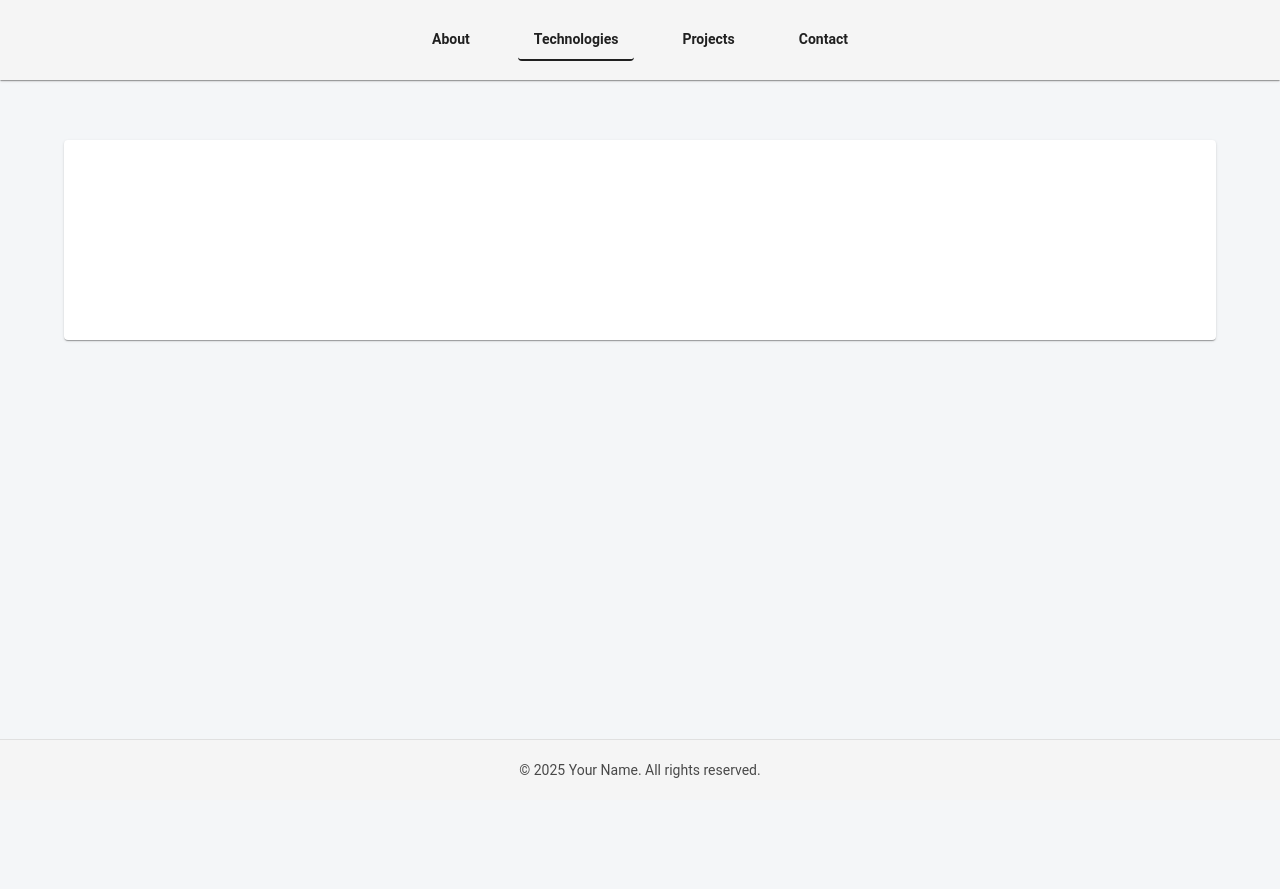
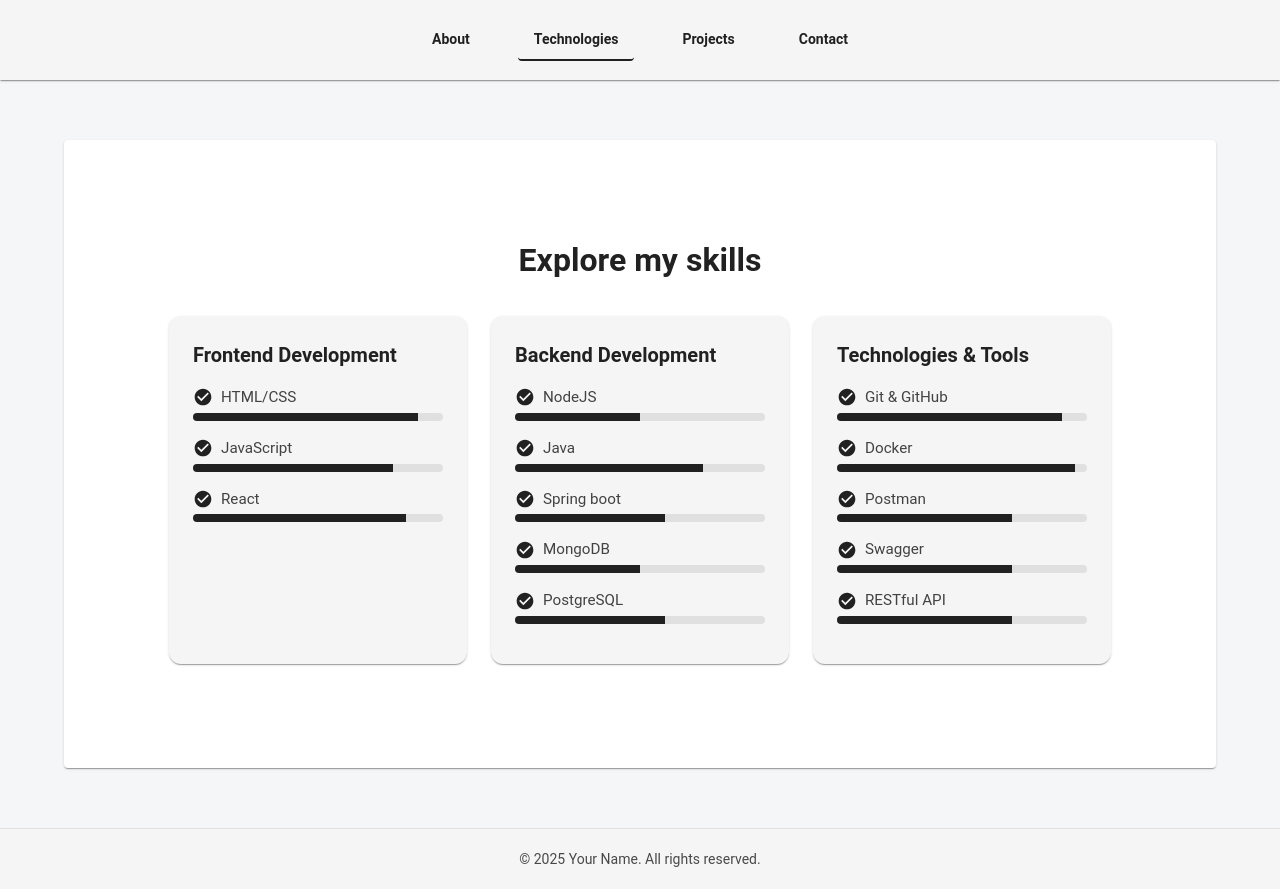
Before and after one commit to OfekSagiv/portfolio-page-spa, a React (Vite) app: page / in a window 1280 px wide. Both pictures are taken after a click on the button "Technologies". Before the commit the page ends 800 px from the top, so only its background shows below. Built offline with nearby package versions, Linux system fonts and the light colour scheme.

Commit message:
Added a new section to the portfolio website displaying categorized technical skills (Frontend, Backend, Tools). Each category is shown as a card with labeled skills and proficiency indicators.

```diff
--- a/package.json
+++ b/package.json
@@ -16,7 +16,8 @@
     "@mui/material": "^7.0.2",
     "react": "^19.0.0",
     "react-dom": "^19.0.0",
-    "react-scroll": "^1.9.3"
+    "react-scroll": "^1.9.3",
+    "styled-components": "^6.1.17"
   },
   "devDependencies": {
     "@eslint/js": "^9.21.0",
--- /dev/null
+++ b/src/components/SkillCard/SkillCard.jsx
@@ -0,0 +1,31 @@
+import React from "react";
+
+import {
+    CardWrapper,
+    CardTitle,
+    SkillItem,
+    SkillLabel,
+    SkillName,
+    SkillProgress,
+    ProgressBar,
+    CheckIcon,
+} from "./SkillCard.styles";
+
+export default function SkillCard({ title, skills }) {
+    return (
+        <CardWrapper>
+            <CardTitle>{title}</CardTitle>
+            {skills.map((skill) => (
+                <SkillItem key={skill.name}>
+                    <SkillLabel>
+                        <CheckIcon fontSize="small" />
+                        <SkillName>{skill.name}</SkillName>
+                    </SkillLabel>
+                    <SkillProgress>
+                        <ProgressBar style={{ width: `${skill.value}%` }} />
+                    </SkillProgress>
+                </SkillItem>
+            ))}
+        </CardWrapper>
+    );
+}
--- /dev/null
+++ b/src/components/SkillCard/SkillCard.styles.js
@@ -0,0 +1,53 @@
+import { styled } from "@mui/material/styles";
+import Box from "@mui/material/Box";
+import Typography from "@mui/material/Typography";
+import { CheckCircle } from "@mui/icons-material";
+
+export const CardWrapper = styled(Box)(({ theme }) => ({
+    backgroundColor: theme.palette.grey[100],
+    borderRadius: theme.shape.borderRadius * 3,
+    padding: theme.spacing(3),
+    boxShadow: theme.shadows[1],
+    flex: 1,
+    minWidth: 250,
+}));
+
+export const CardTitle = styled(Typography)(({ theme }) => ({
+    fontSize: "1.25rem",
+    fontWeight: 600,
+    color: theme.palette.grey[900],
+    marginBottom: theme.spacing(2),
+}));
+
+export const SkillItem = styled(Box)(({ theme }) => ({
+    marginBottom: theme.spacing(2),
+}));
+
+export const SkillLabel = styled(Box)(({ theme }) => ({
+    display: "flex",
+    alignItems: "center",
+    gap: theme.spacing(1),
+    marginBottom: theme.spacing(0.5),
+}));
+
+export const SkillName = styled(Typography)(({ theme }) => ({
+    fontSize: "0.95rem",
+    color: theme.palette.grey[800],
+}));
+
+export const SkillProgress = styled(Box)(({ theme }) => ({
+    backgroundColor: theme.palette.grey[300],
+    height: 8,
+    borderRadius: 4,
+    overflow: "hidden",
+}));
+
+export const ProgressBar = styled(Box)(({ theme }) => ({
+    backgroundColor: theme.palette.grey[900],
+    height: "100%",
+    transition: "width 0.3s ease-in-out",
+}));
+
+export const CheckIcon = styled(CheckCircle)(({ theme }) => ({
+    color: theme.palette.grey[900],
+}));
--- a/src/components/Technologies/Technologies.jsx
+++ b/src/components/Technologies/Technologies.jsx
@@ -1,26 +1,33 @@
 import React from "react";
+import SkillCard from "../SkillCard/SkillCard";
 import {
     Section,
     CardContainer,
-    TextColumn,
-    SideColumn,
-} from "../layout/SectionLayout.js";
+    CardHeading
+} from "../layout/SectionLayout";
+import {
+    SkillsContainer,
 
+    SkillsGrid,
+} from "./Technologies.styles";
 
-const Technologies = () => {
+import { frontend, backend, tools } from "../../constants/skillsData";
+
+function Technologies() {
     return (
-        <Section id="technologies">
+        <Section id="skills">
             <CardContainer>
-                <TextColumn>
-                    {/* some text*/}
-                </TextColumn>
-
-                <SideColumn>
-                    {/* some text*/}
-                </SideColumn>
+                <SkillsContainer>
+                    <CardHeading>Explore my skills</CardHeading>
+                    <SkillsGrid>
+                        <SkillCard title="Frontend Development" skills={frontend} />
+                        <SkillCard title="Backend Development" skills={backend} />
+                        <SkillCard title="Technologies & Tools" skills={tools} />
+                    </SkillsGrid>
+                </SkillsContainer>
             </CardContainer>
         </Section>
     );
-};
+}
 
 export default Technologies;
--- a/src/components/Technologies/Technologies.styles.js
+++ b/src/components/Technologies/Technologies.styles.js
@@ -0,0 +1,21 @@
+import { styled } from "@mui/material/styles";
+import Box from "@mui/material/Box";
+import Typography from "@mui/material/Typography";
+
+export const SkillsContainer = styled(Box)(({ theme }) => ({
+    display: "flex",
+    flexDirection: "column",
+    alignItems: "center",
+    gap: theme.spacing(4),
+    width: "100%",
+}));
+
+
+
+export const SkillsGrid = styled(Box)(({ theme }) => ({
+    display: "flex",
+    flexWrap: "wrap",
+    justifyContent: "center",
+    gap: theme.spacing(3),
+    width: "100%",
+}));
--- a/src/components/about/About.jsx
+++ b/src/components/about/About.jsx
@@ -1,33 +1,32 @@
 import React from "react";
-import { Typography, Button } from "@mui/material";
+import {Typography, Button} from "@mui/material";
 import DownloadIcon from "@mui/icons-material/Download";
 import aboutText from "../../constants/aboutText";
 import {
     Section,
     CardContainer,
-    TextColumn,
-    SideColumn,
 } from "../layout/SectionLayout.js";
 import {
     StyledAvatar,
     CVButtonWrapper,
 } from "./About.styles";
+import Box from "@mui/material/Box";
 
 const About = () => {
     return (
         <Section id="about">
             <CardContainer>
-                <TextColumn>
-                    <Typography variant="h6" sx={{ color: "#374151", mb: 1 }}>
+                <Box>
+                    <Typography variant="h6" sx={{color: "#374151", mb: 1}}>
                         {aboutText.greeting}
                     </Typography>
-                    <Typography variant="h4" sx={{ fontWeight: "bold", color: "#111827", pb: 2.5 }}>
+                    <Typography variant="h4" sx={{fontWeight: "bold", color: "#111827", pb: 2.5}}>
                         {aboutText.name}
                     </Typography>
                     <Typography
                         variant="body1"
                         component="p"
-                        sx={{ color: "#4b5563", maxWidth: 500, lineHeight: 1.6 }}
+                        sx={{color: "#4b5563", maxWidth: 500, lineHeight: 1.6}}
                     >
                         {aboutText.description}
                     </Typography>
@@ -38,7 +37,7 @@ const About = () => {
                             color="primary"
                             href="/cv.pdf"
                             download
-                            endIcon={<DownloadIcon />}
+                            endIcon={<DownloadIcon/>}
                             sx={{
                                 px: 4,
                                 py: 1.5,
@@ -48,11 +47,9 @@ const About = () => {
                             Download my CV
                         </Button>
                     </CVButtonWrapper>
-                </TextColumn>
+                </Box>
 
-                <SideColumn>
-                    <StyledAvatar src="/photo.png" alt="Ofek Sagiv" />
-                </SideColumn>
+                <StyledAvatar src="/photo.png" alt="Ofek Sagiv"/>
             </CardContainer>
         </Section>
     );
--- a/src/components/contact/Contact.jsx
+++ b/src/components/contact/Contact.jsx
@@ -3,21 +3,16 @@ import React from "react";
 import {
     Section,
     CardContainer,
-    TextColumn,
-    SideColumn,
+
 } from "../layout/SectionLayout.js";
 
 const Contact = () => {
     return (
         <Section id="contact">
             <CardContainer>
-                <TextColumn>
-                    {/* some text*/}
-                </TextColumn>
 
-                <SideColumn>
-                    {/* some text*/}
-                </SideColumn>
+
+
             </CardContainer>
         </Section>
     );
--- a/src/components/layout/SectionLayout.js
+++ b/src/components/layout/SectionLayout.js
@@ -1,5 +1,6 @@
 import { styled } from "@mui/material/styles";
 import Box from "@mui/material/Box";
+import Typography from "@mui/material/Typography";
 
 export const Section = styled("section")(({ theme }) => ({
     padding: theme.spacing(10, 2),
@@ -16,15 +17,10 @@ export const CardContainer = styled(Box)(({ theme }) => ({
     flexWrap: "wrap",
 }));
 
-export const TextColumn = styled(Box)(({ theme }) => ({
-    flex: 1,
-    minWidth: "300px",
-    textAlign: "left",
+
+
+export const CardHeading = styled(Typography)(({ theme }) => ({
+    fontSize: "2rem",
+    fontWeight: 600,
+    color: theme.palette.grey[900],
 }));
-
-export const SideColumn = styled(Box)(({ theme }) => ({
-    flex: "0 0 auto",
-    display: "flex",
-    justifyContent: "center",
-    alignItems: "center",
-}));
--- a/src/components/projects/Projects.jsx
+++ b/src/components/projects/Projects.jsx
@@ -2,8 +2,6 @@ import React from "react";
 import {
     Section,
     CardContainer,
-    TextColumn,
-    SideColumn,
 } from "../layout/SectionLayout.js";
 
 
@@ -11,13 +9,7 @@ const Projects = () => {
     return (
         <Section id="projects">
             <CardContainer>
-                <TextColumn>
-                    {/* some text*/}
-                </TextColumn>
 
-                <SideColumn>
-                    {/* some text*/}
-                </SideColumn>
             </CardContainer>
         </Section>
     );
--- /dev/null
+++ b/src/constants/skillsData.js
@@ -0,0 +1,21 @@
+export const frontend = [
+    { name: "HTML/CSS", value: 90 },
+    { name: "JavaScript", value: 80 },
+    { name: "React", value: 85 },
+];
+
+export const backend = [
+    { name: "NodeJS", value: 50 },
+    { name: "Java", value: 75 },
+    { name: "Spring boot", value: 60 },
+    { name: "MongoDB", value: 50 },
+    { name: "PostgreSQL", value: 60 },
+];
+
+export const tools = [
+    { name: "Git & GitHub", value: 90 },
+    { name: "Docker", value: 95 },
+    { name: "Postman", value: 70 },
+    { name: "Swagger", value: 70 },
+    { name: "RESTful API", value: 70 },
+];
```
Also changed, not shown: 1 other file (tests, documents, lock files or other folders).
